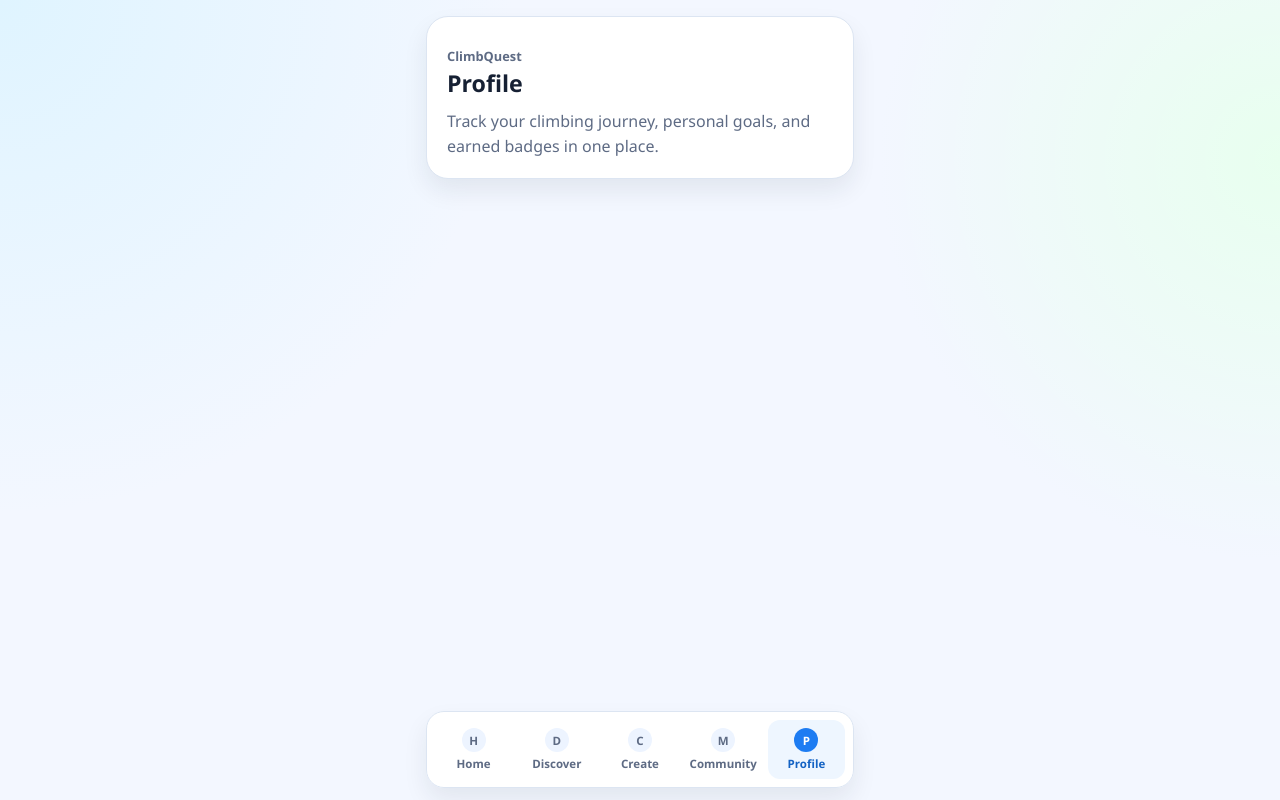
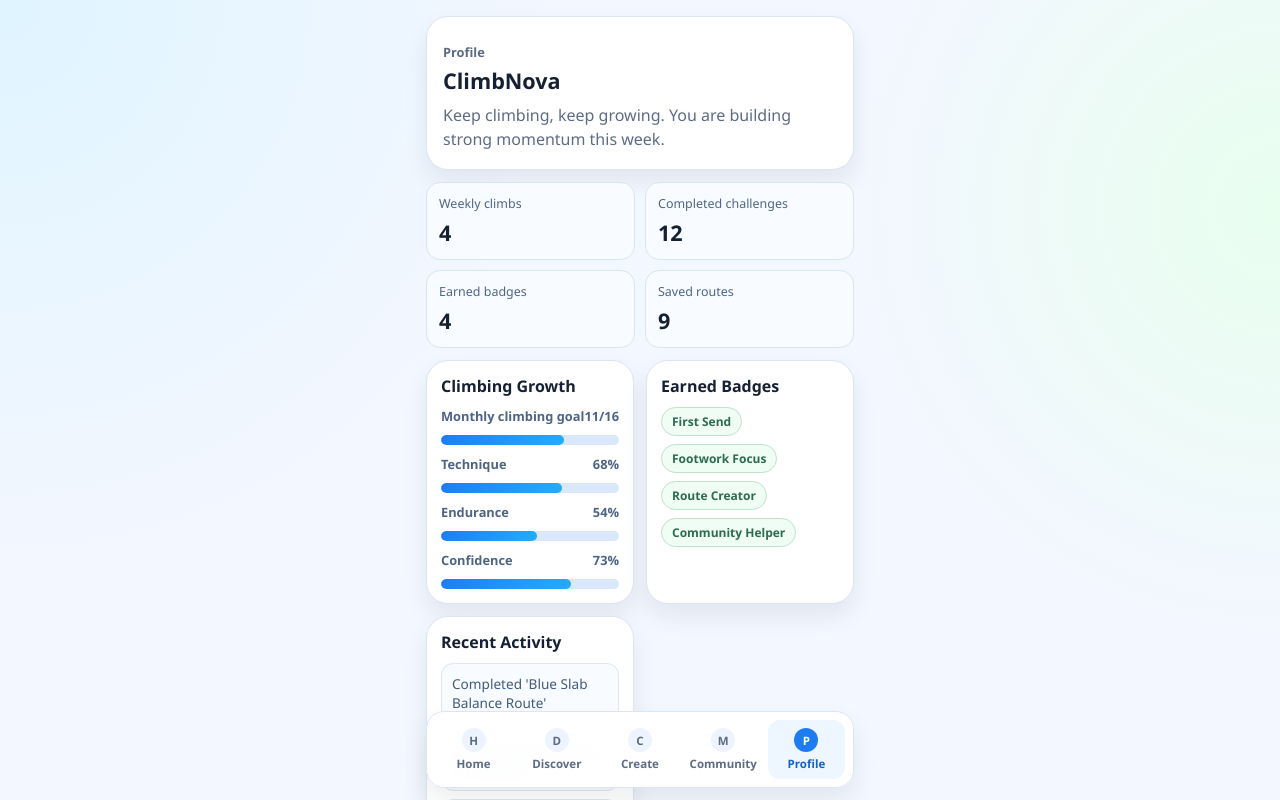
Before and after one commit to XYMMM000/CPT208-coursework, a React (Vite) app in the folder demo/: page /profile in a window 1280 px wide. Shown: the top 800 px of the page. Built offline with nearby package versions, Linux system fonts and the light colour scheme.

Commit message:
create web app

```diff
--- a/demo/src/pages/ProfilePage.jsx
+++ b/demo/src/pages/ProfilePage.jsx
@@ -1,10 +1,149 @@
-import PageTemplate from "./PageTemplate";
+import { useMemo } from "react";
+
+const mockProfile = {
+  username: "ClimbNova",
+  weeklyClimbingCount: 4,
+  completedChallenges: 12,
+  earnedBadges: ["First Send", "Footwork Focus", "Route Creator", "Community Helper"],
+  savedRoutes: 9,
+  recentActivity: [
+    "Completed 'Blue Slab Balance Route'",
+    "Saved 'Tempo Traverse' to Favorites",
+    "Posted feedback on 'Neon Ladder'",
+    "Created route 'Moonlight Traverse'"
+  ],
+  growth: {
+    monthlyGoalSessions: 16,
+    currentSessions: 11,
+    techniqueLevel: 68,
+    enduranceLevel: 54,
+    confidenceLevel: 73
+  }
+};
+
+function getProgressPercent(current, total) {
+  if (!total) return 0;
+  return Math.min(Math.round((current / total) * 100), 100);
+}
 
 export default function ProfilePage() {
+  // Derived progress values keep the JSX clean and easier for beginners to read.
+  const monthlyProgress = useMemo(
+    () =>
+      getProgressPercent(
+        mockProfile.growth.currentSessions,
+        mockProfile.growth.monthlyGoalSessions
+      ),
+    []
+  );
+
   return (
-    <PageTemplate
-      title="Profile"
-      description="Track your climbing journey, personal goals, and earned badges in one place."
-    />
+    <section className="cq-profile-page">
+      <header className="cq-profile-header">
+        <p className="cq-page-eyebrow">Profile</p>
+        <h2>{mockProfile.username}</h2>
+        <p>Keep climbing, keep growing. You are building strong momentum this week.</p>
+      </header>
+
+      <section className="cq-profile-stats" aria-label="Profile stats">
+        <article className="cq-profile-stat-card">
+          <p>Weekly climbs</p>
+          <h3>{mockProfile.weeklyClimbingCount}</h3>
+        </article>
+        <article className="cq-profile-stat-card">
+          <p>Completed challenges</p>
+          <h3>{mockProfile.completedChallenges}</h3>
+        </article>
+        <article className="cq-profile-stat-card">
+          <p>Earned badges</p>
+          <h3>{mockProfile.earnedBadges.length}</h3>
+        </article>
+        <article className="cq-profile-stat-card">
+          <p>Saved routes</p>
+          <h3>{mockProfile.savedRoutes}</h3>
+        </article>
+      </section>
+
+      <section className="cq-profile-card" aria-label="Climbing growth">
+        <h3>Climbing Growth</h3>
+
+        <div className="cq-profile-progress-block">
+          <div className="cq-profile-progress-head">
+            <span>Monthly climbing goal</span>
+            <span>
+              {mockProfile.growth.currentSessions}/{mockProfile.growth.monthlyGoalSessions}
+            </span>
+          </div>
+          <div className="cq-quest-progress-track">
+            <div
+              className="cq-quest-progress-fill"
+              style={{ width: `${monthlyProgress}%` }}
+            />
+          </div>
+        </div>
+
+        {/* Skill progress bars make growth areas easy to scan on mobile. */}
+        <div className="cq-profile-progress-block">
+          <div className="cq-profile-progress-head">
+            <span>Technique</span>
+            <span>{mockProfile.growth.techniqueLevel}%</span>
+          </div>
+          <div className="cq-quest-progress-track">
+            <div
+              className="cq-quest-progress-fill"
+              style={{ width: `${mockProfile.growth.techniqueLevel}%` }}
+            />
+          </div>
+        </div>
+
+        <div className="cq-profile-progress-block">
+          <div className="cq-profile-progress-head">
+            <span>Endurance</span>
+            <span>{mockProfile.growth.enduranceLevel}%</span>
+          </div>
+          <div className="cq-quest-progress-track">
+            <div
+              className="cq-quest-progress-fill"
+              style={{ width: `${mockProfile.growth.enduranceLevel}%` }}
+            />
+          </div>
+        </div>
+
+        <div className="cq-profile-progress-block">
+          <div className="cq-profile-progress-head">
+            <span>Confidence</span>
+            <span>{mockProfile.growth.confidenceLevel}%</span>
+          </div>
+          <div className="cq-quest-progress-track">
+            <div
+              className="cq-quest-progress-fill"
+              style={{ width: `${mockProfile.growth.confidenceLevel}%` }}
+            />
+          </div>
+        </div>
+      </section>
+
+      <section className="cq-profile-card" aria-label="Earned badges">
+        <h3>Earned Badges</h3>
+        <div className="cq-profile-badge-row">
+          {mockProfile.earnedBadges.map((badge) => (
+            <span key={badge} className="cq-profile-badge">
+              {badge}
+            </span>
+          ))}
+        </div>
+      </section>
+
+      <section className="cq-profile-card" aria-label="Recent activity">
+        <h3>Recent Activity</h3>
+        <div className="cq-profile-activity-list">
+          {mockProfile.recentActivity.map((activity, index) => (
+            <article key={`${activity}-${index}`} className="cq-profile-activity-item">
+              <p>{activity}</p>
+            </article>
+          ))}
+        </div>
+      </section>
+    </section>
   );
 }
--- a/demo/src/styles/climbquest.css
+++ b/demo/src/styles/climbquest.css
@@ -349,6 +349,117 @@ a {
   justify-content: center;
   text-align: center;
   text-decoration: none;
+}
+
+/* Profile dashboard page */
+.cq-profile-page {
+  display: grid;
+  gap: 12px;
+}
+
+.cq-profile-header,
+.cq-profile-card {
+  background: var(--cq-surface);
+  border: 1px solid var(--cq-border);
+  border-radius: var(--cq-radius-lg);
+  box-shadow: var(--cq-shadow);
+}
+
+.cq-profile-header {
+  padding: 18px 16px;
+}
+
+.cq-profile-header h2 {
+  margin: 4px 0 0;
+  font-size: 1.35rem;
+}
+
+.cq-profile-header p {
+  margin: 8px 0 0;
+  color: var(--cq-text-soft);
+  line-height: 1.5;
+}
+
+.cq-profile-stats {
+  display: grid;
+  grid-template-columns: repeat(2, minmax(0, 1fr));
+  gap: 10px;
+}
+
+.cq-profile-stat-card {
+  background: #f8fbff;
+  border: 1px solid #d6e4f7;
+  border-radius: 14px;
+  padding: 12px;
+}
+
+.cq-profile-stat-card p {
+  margin: 0;
+  font-size: 0.78rem;
+  color: #4f6587;
+}
+
+.cq-profile-stat-card h3 {
+  margin: 6px 0 0;
+  font-size: 1.35rem;
+}
+
+.cq-profile-card {
+  padding: 14px;
+}
+
+.cq-profile-card h3 {
+  margin: 0;
+  font-size: 1rem;
+}
+
+.cq-profile-progress-block {
+  margin-top: 10px;
+}
+
+.cq-profile-progress-head {
+  display: flex;
+  justify-content: space-between;
+  align-items: center;
+  font-size: 0.8rem;
+  font-weight: 600;
+  color: #4d6486;
+}
+
+.cq-profile-badge-row {
+  margin-top: 10px;
+  display: flex;
+  gap: 8px;
+  flex-wrap: wrap;
+}
+
+.cq-profile-badge {
+  border-radius: 999px;
+  border: 1px solid #bfe2ce;
+  background: #effdf5;
+  color: #2d6b52;
+  padding: 5px 10px;
+  font-size: 0.75rem;
+  font-weight: 700;
+}
+
+.cq-profile-activity-list {
+  margin-top: 10px;
+  display: grid;
+  gap: 8px;
+}
+
+.cq-profile-activity-item {
+  border: 1px solid #dce6f4;
+  border-radius: 12px;
+  background: #f8fbff;
+  padding: 10px;
+}
+
+.cq-profile-activity-item p {
+  margin: 0;
+  color: #415a7d;
+  font-size: 0.85rem;
 }
 
 /* Route detail page */
@@ -1253,6 +1364,16 @@ a {
     grid-template-columns: repeat(2, minmax(0, 1fr));
   }
 
+  .cq-profile-page {
+    grid-template-columns: repeat(2, minmax(0, 1fr));
+  }
+
+  .cq-profile-header,
+  .cq-profile-stats,
+  .cq-profile-card:first-of-type {
+    grid-column: 1 / 3;
+  }
+
   .cq-detail-actions {
     grid-template-columns: repeat(3, minmax(0, 1fr));
   }
```
